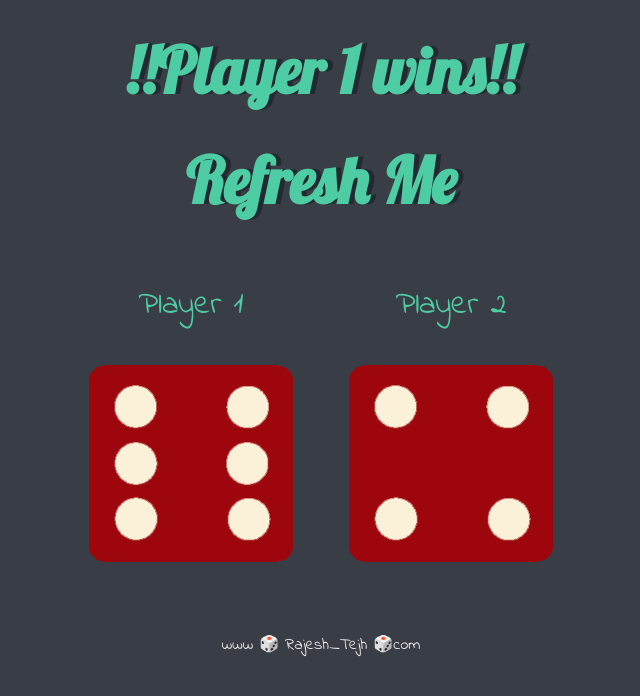
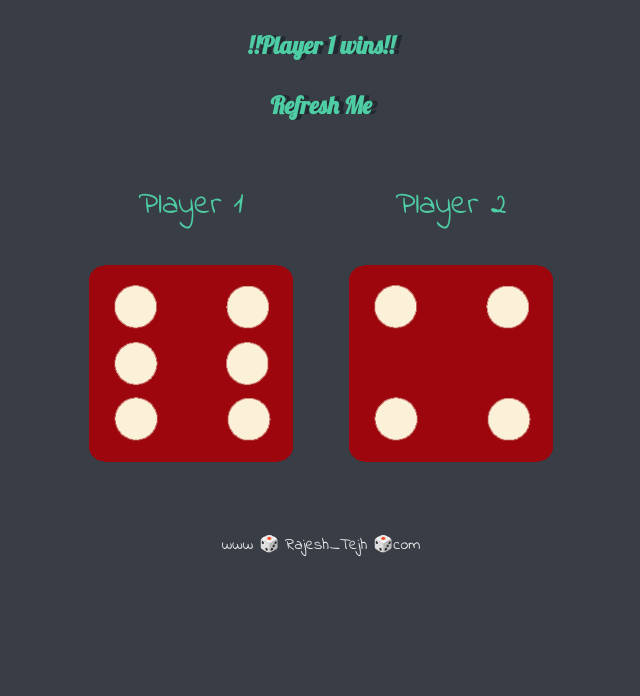
Before and after one commit to rajeshpo/kl, a plain HTML site: page index.html in a window 1280 px wide. Shown: the whole page, without its empty margins (319-959 px from the left). Drawn offline with Linux system fonts and the light colour scheme.

Commit message:
Update styles.css

```diff
--- a/styles.css
+++ b/styles.css
@@ -18,7 +18,7 @@ h1 {
   margin: 30px;
   font-family: 'Lobster', cursive;
   text-shadow: 5px 0 #232931;
-  font-size: 4rem;
+  font-size:1.5rem;
   color: #4ECCA3;
 }
 
```
